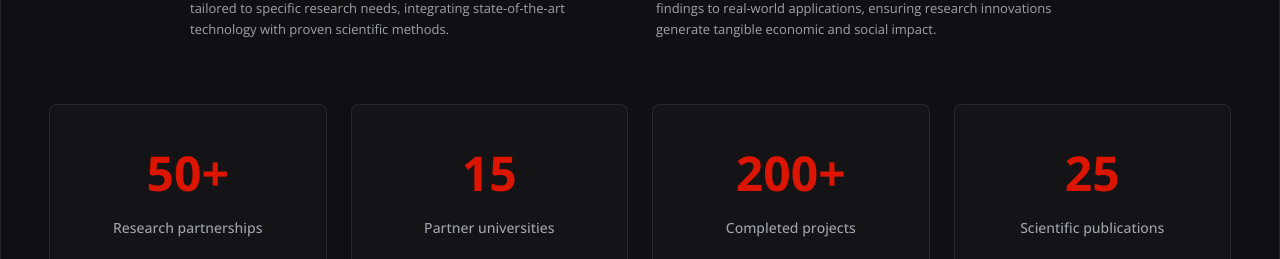
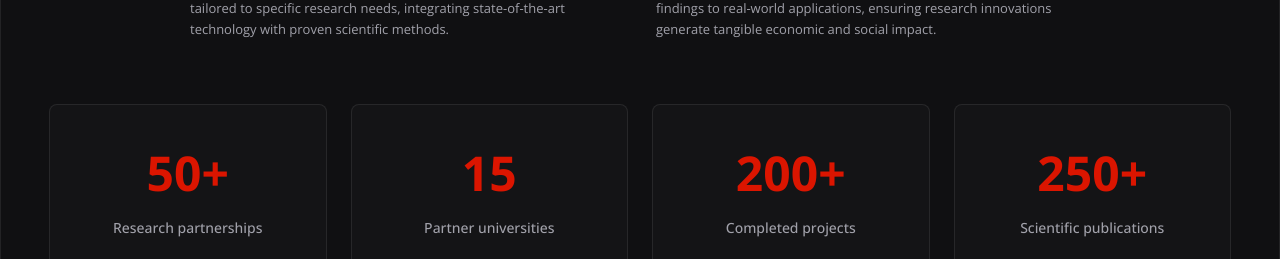
Before and after one commit to 5bgrw6p9tb-afk/srnc-www, a React (Vite) app: page / in a window 1280 px wide. Shown: the part 4520-4779 px from the top of the page. Built offline with nearby package versions, Linux system fonts and the light colour scheme.

Commit message:
Updated App.tsx

```diff
--- a/src/App.tsx
+++ b/src/App.tsx
@@ -624,7 +624,7 @@ function App() {
               <div className="text-[14px] text-zinc-400 font-medium">{t.cooperation.stats.projects}</div>
             </div>
             <div className="p-8 rounded-lg bg-white/[0.02] border border-white/[0.08]">
-              <div className="text-[48px] font-[800] text-[#DB1500] mb-2">25</div>
+              <div className="text-[48px] font-[800] text-[#DB1500] mb-2">250+</div>
               <div className="text-[14px] text-zinc-400 font-medium">{t.cooperation.stats.publications}</div>
             </div>
           </div>
```
